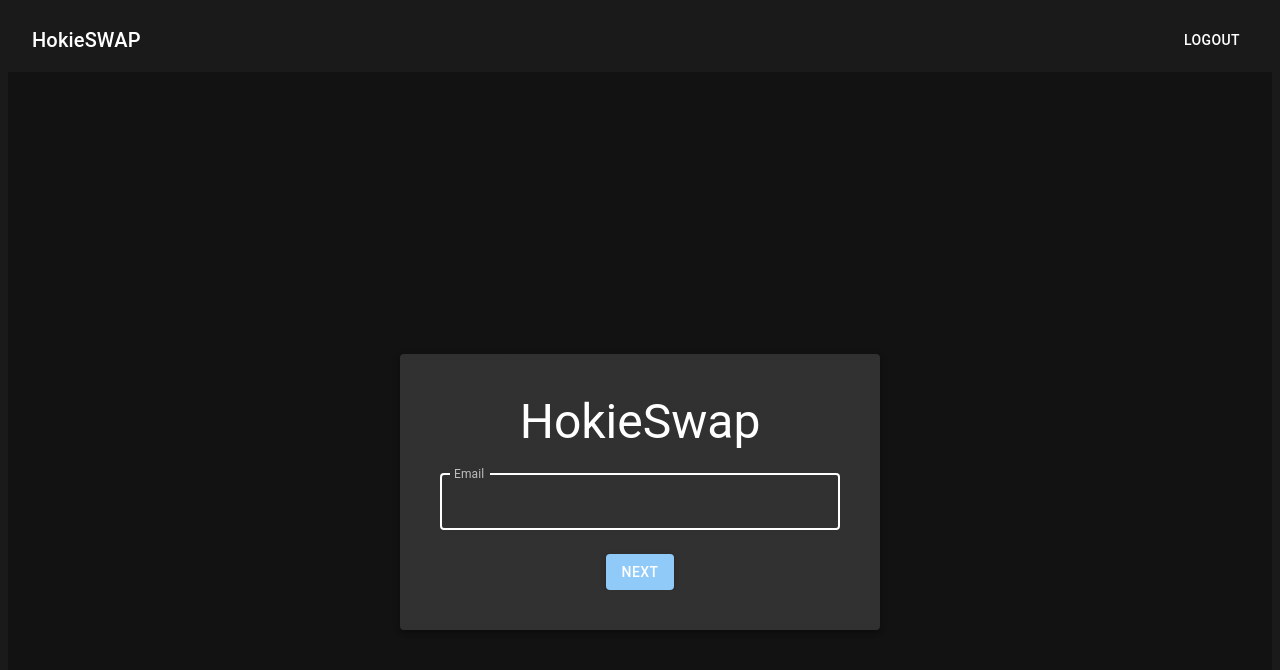
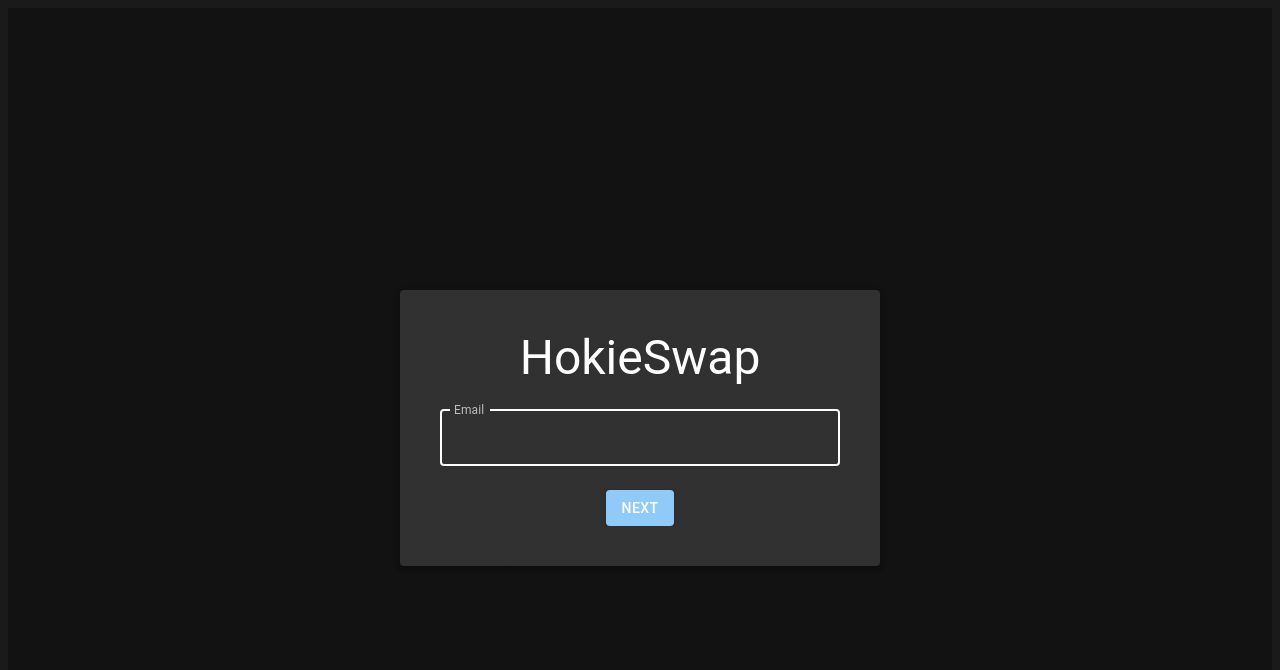
Before and after one commit to ikoide/vthacks2024, a React app in the folder frontend/: page /login-or-signup in a window 1280 px wide. Shown: the top 670 px of the page. Built offline with nearby package versions, Linux system fonts and the light colour scheme; the HTML template or start-up script is replaced by a standard one.

Commit message:
header logic

```diff
--- a/frontend/src/App.tsx
+++ b/frontend/src/App.tsx
@@ -13,6 +13,7 @@ const API_URL = import.meta.env.VITE_API_URL;
 import "./styles/styles.scss"
 
 import TradePage from './pages/TradePage';
+import { ClassesPage } from './pages/ClassesPage';
 
 interface UserData {
   courses_to_add: string[];
@@ -63,7 +64,7 @@ function App() {
 
   return (
     <>
-    <Header setUserData={setUserData} />
+    {!location.pathname.includes('login') && <Header setUserData={setUserData} />}
     <Routes key={location.pathname} location={location}>
       <Route path="/" element={<HomePage userData={userData} setUserData={setUserData}/>} />
       <Route path="/login-or-signup" element={<LoginPageAndSignUp setUserData={setUserData} />} />
@@ -71,6 +72,7 @@ function App() {
       <Route path="/add-drop" element={<CourseChoicePage userData={userData} setUserData={setUserData} />} />
       <Route path="/thank-you" element={<ThankYouPage />} />
       <Route path="/trade/:trade_id" element={<TradePage userData={userData}  />} />
+      <Route path="/classes" element={<ClassesPage />} />
     </Routes>
     </>
   )
--- a/frontend/src/components/header.tsx
+++ b/frontend/src/components/header.tsx
@@ -28,8 +28,8 @@ const Header: React.FC<HeaderProps> = ({ setUserData }) => {
               HokieSWAP
             </Typography>
           </Box>
+          <Button sx={{ color: "#ffffff" }} onClick={() => navigate("/classes")}>Classes</Button>
           <Button
-            color="inherit"
             sx={{ color: "#ffffff" }}
             onClick={() => {
               localStorage.removeItem("session");
--- /dev/null
+++ b/frontend/src/pages/ClassesPage/index.tsx
@@ -0,0 +1,3 @@
+export const ClassesPage = () => {
+  return(<></>);
+}
```
